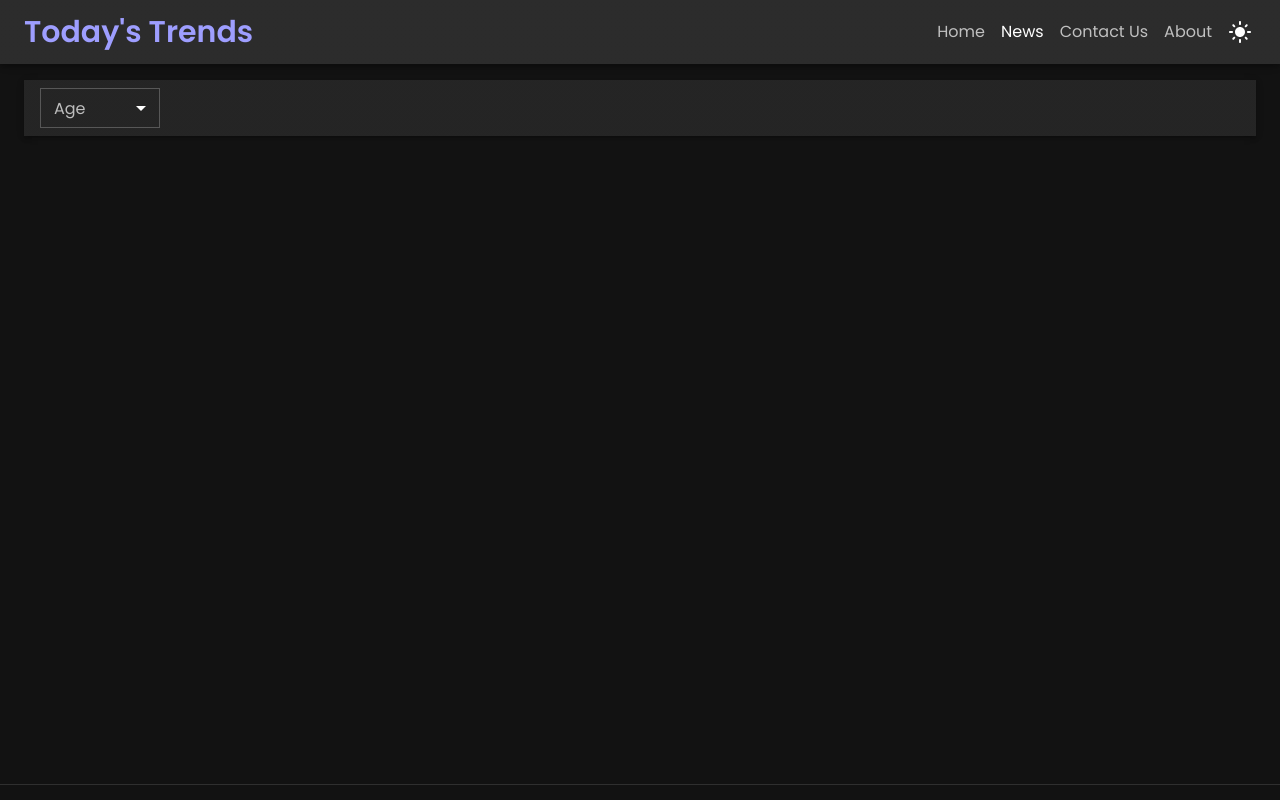
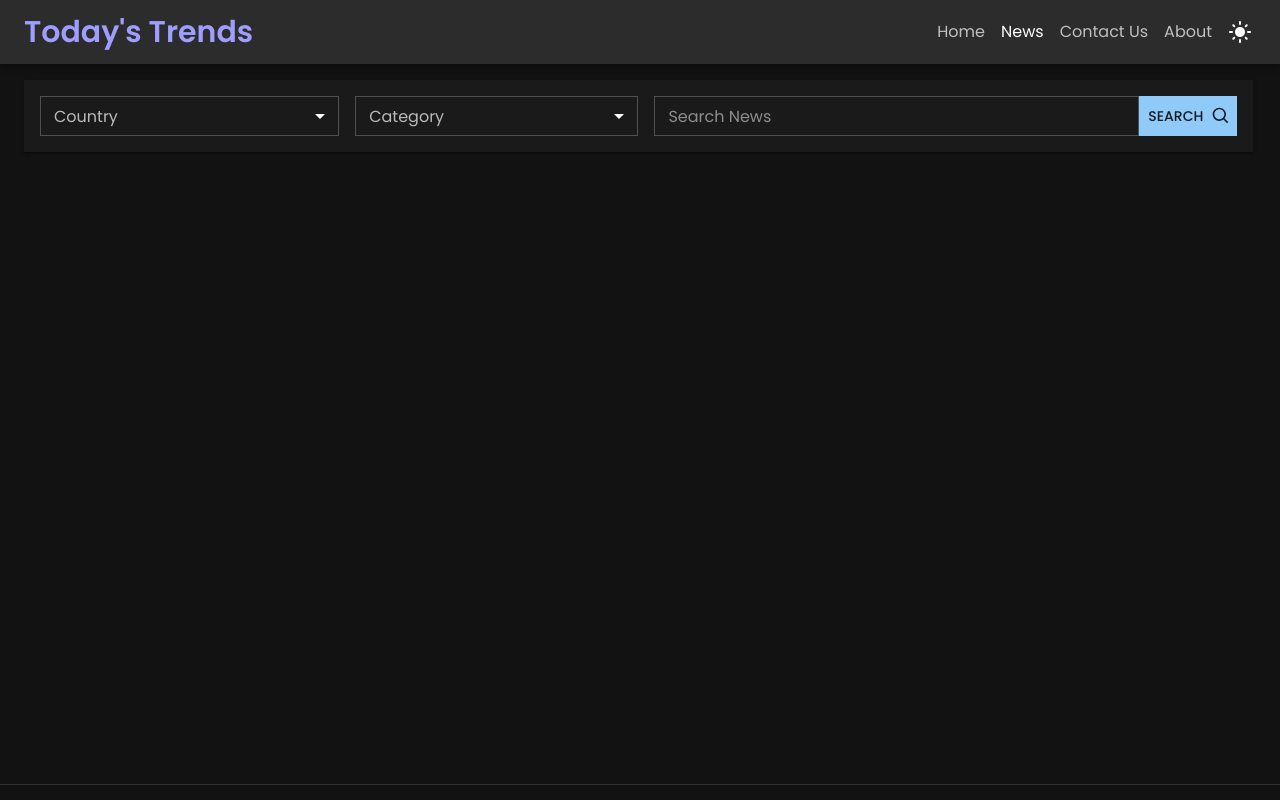
Before and after one commit to prosenjit-singha/todays-trends-v2.0, a React (Create React App) app: page /news in a window 1280 px wide. Shown: the top 800 px of the page. Built offline with nearby package versions, Linux system fonts and the light colour scheme.

Commit message:
News page header section designed

```diff
--- a/package.json
+++ b/package.json
@@ -7,7 +7,8 @@
     "@emotion/react": "^11.10.5",
     "@emotion/styled": "^11.10.5",
     "@mui/icons-material": "^5.10.16",
-    "@mui/material": "^5.10.17",
+    "@mui/lab": "^5.0.0-alpha.113",
+    "@mui/material": "^5.11.1",
     "@tanstack/react-query": "^4.20.4",
     "@testing-library/jest-dom": "^5.16.5",
     "@testing-library/react": "^13.4.0",
--- a/src/components/Navbar/index.tsx
+++ b/src/components/Navbar/index.tsx
@@ -1,4 +1,12 @@
-import { AppBar, Toolbar, IconButton, lighten, Tooltip } from "@mui/material";
+import {
+  AppBar,
+  Toolbar,
+  IconButton,
+  lighten,
+  Tooltip,
+  InputBase,
+  Box,
+} from "@mui/material";
 import Navlinks from "./Navlinks";
 import Logo from "../Logo";
 import DarkModeIcon from "@mui/icons-material/DarkMode";
@@ -7,6 +15,7 @@ import { useThemeToggler } from "../../context/ThemeToggler";
 import MenuIcon from "@mui/icons-material/Menu";
 import { useState } from "react";
 import MenuDrawer from "./MenuDrawer";
+import { BiSearch } from "react-icons/bi";
 
 function Navbar() {
   const { theme, toggleTheme } = useThemeToggler();
@@ -29,12 +38,31 @@ function Navbar() {
             marginRight: "auto",
           }}
         />
-
+        {/* Search Box */}
+        <Box sx={{ display: ["none", "block", "none"] }}>
+          <InputBase
+            sx={{ mx: 2, flex: 1, maxWidth: 250 }}
+            placeholder="Search News"
+            inputProps={{ "aria-label": "search google maps" }}
+          />
+          <IconButton>
+            <BiSearch />
+          </IconButton>
+        </Box>
         {/* Nav Links */}
         <Navlinks />
         {/* Theme Toggler */}
         <Tooltip title="Toggle Theme" describeChild>
-          <IconButton onClick={toggleTheme} sx={{ p: 0.5 }}>
+          <IconButton
+            onClick={toggleTheme}
+            sx={{
+              p: 0.5,
+              display: {
+                xs: "none",
+                md: "flex",
+              },
+            }}
+          >
             {theme.palette.mode === "dark" ? (
               <LightModeIcon />
             ) : (
--- a/src/data/categoryList.ts
+++ b/src/data/categoryList.ts
@@ -1,5 +1,4 @@
 const categoryList = {
-  All: "all",
   Business: "business",
   Entertainment: "entertainment",
   General: "general",
--- a/src/pages/News/Header/Dropdown.tsx
+++ b/src/pages/News/Header/Dropdown.tsx
@@ -8,29 +8,38 @@ import {
 } from "@mui/material";
 
 type PropsType<T> = {
-  label?: string;
-  defalutValue?: string;
+  label: string;
+  defalutValue: string;
   data: T;
   setValue?: () => void;
 };
 
-function Dropdown<T extends { [key: string]: string }>({ data }: PropsType<T>) {
-  const [age, setAge] = useState("");
+function Dropdown<T extends { [key: string]: string }>({
+  data,
+  defalutValue,
+  label,
+}: PropsType<T>) {
+  const [value, setValue] = useState(defalutValue);
   const list = Object.entries(data);
   console.info(list);
   const handleChange = (event: SelectChangeEvent) => {
-    setAge(event.target.value);
+    setValue(event.target.value);
   };
 
   return (
-    <FormControl sx={{ minWidth: 120 }} size="small">
-      <InputLabel>Age</InputLabel>
+    <FormControl sx={{ minWidth: 172 }} size="small" fullWidth>
+      <InputLabel>{label}</InputLabel>
       <Select
         labelId="demo-select-small"
         id="demo-select-small"
-        value={age}
-        label="Age"
+        value={value}
+        label={label}
         onChange={handleChange}
+        MenuProps={{
+          sx: {
+            maxHeight: "clamp(300px, 80vh, 450px)",
+          },
+        }}
       >
         <MenuItem value="">
           <em>None</em>
--- a/src/pages/News/Header/index.tsx
+++ b/src/pages/News/Header/index.tsx
@@ -1,12 +1,65 @@
-import { Paper } from "@mui/material";
+import {
+  Grid,
+  TextField,
+  IconButton,
+  CircularProgress,
+  lighten,
+  darken,
+} from "@mui/material";
+import LoadingButton from "@mui/lab/LoadingButton";
+import { BiSearch } from "react-icons/bi";
 import Dropdown from "./Dropdown";
 import countryList from "../../../data/countryList";
+import categoryList from "../../../data/categoryList";
 
 function Header() {
   return (
-    <Paper elevation={3} sx={{ mx: [2, 3], mb: 2, px: 2, py: 1 }}>
-      <Dropdown data={countryList} />
-    </Paper>
+    <Grid
+      container
+      component={"form"}
+      rowSpacing={[2, 0]}
+      columnSpacing={[0, 2]}
+      sx={({ palette, shadows }) => ({
+        mx: [2, 3],
+        mb: 2,
+        p: 2,
+        boxSizing: "border-box",
+        maxWidth: "96%",
+        boxShadow: shadows[2],
+        bgcolor: lighten(palette.background.paper, 0.035),
+      })}
+    >
+      <Grid xs={12} sm={4} md={3}>
+        <Dropdown label="Country" defalutValue="" data={countryList} />
+      </Grid>
+      <Grid item xs={12} sm={4} md={3}>
+        <Dropdown label="Category" defalutValue="" data={categoryList} />
+      </Grid>
+      <Grid item xs={12} sm={4} md={6} sx={{ display: "flex" }}>
+        <TextField
+          fullWidth
+          size="small"
+          placeholder="Search News"
+          InputProps={{
+            sx: { pr: 0 },
+            endAdornment: (
+              <IconButton sx={{ display: ["none", "flex", "none"] }}>
+                <BiSearch />
+                {/* <CircularProgress size={20} /> */}
+              </IconButton>
+            ),
+          }}
+        />
+        <LoadingButton
+          variant="contained"
+          loadingPosition="end"
+          endIcon={<BiSearch />}
+          sx={{ display: ["flex", "none", "flex"] }}
+        >
+          Search
+        </LoadingButton>
+      </Grid>
+    </Grid>
   );
 }
 
```
Also changed, not shown: 1 other file (tests, documents, lock files or other folders).
